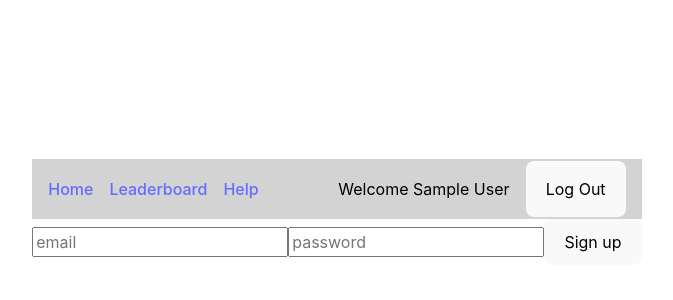
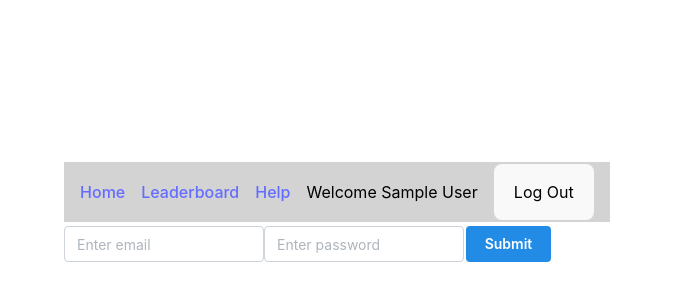
Before and after one commit to HaimFC/code-battle, a React (Vite) app in the folder code-battle/: page /signup in a window 1280 px wide. Shown: the part 188-488 px from the top of the page, without its empty margins (303-976 px from the left). Built offline with nearby package versions, Linux system fonts and the light colour scheme; sample sign-in values are in the browser's storage.

Commit message:
same form but for signing up

```diff
--- a/code-battle/src/pages/SignupPage.jsx
+++ b/code-battle/src/pages/SignupPage.jsx
@@ -1,17 +1,55 @@
-// Jonah
+import { useMockAuth } from "../auth/AuthProvider";
+import { Button, TextInput } from "@mantine/core";
+import { useForm } from "@mantine/form";
 
-// Signup form.
+// TODO: Use supabase handleLogin function
 
-function mockSignUp(user) {
-  console.log("signing up user");
-}
+// Login form (uses Supabase Auth).
+export default function LoginPage() {
+  const { handleSignUp } = useMockAuth();
 
-export default function SignUpPage() {
+  const form = useForm({
+    mode: "uncontrolled",
+    initialValues: {
+      email: "",
+      password: "",
+    },
+
+    validate: {
+      activeUser: (value) =>
+        /^[a-zA-Z].{1,}$/.test(value) ? null : "Invalid userName",
+    },
+    password: (value) =>
+      /^[a-zA-Z].{1,}$/.test(value) ? null : "Invalid password",
+  });
+
   return (
-    <>
-      <input type="text" placeholder="email" />
-      <input type="text" placeholder="password" />
-      <button onClick={mockSignUp}>Sign up</button>
-    </>
+    <form
+      style={{ display: "flex", marginTop: "0.25rem" }}
+      onSubmit={form.onSubmit((values) =>
+        handleSignUp(values.email, values.password)
+      )}
+    >
+      <TextInput
+        w={200}
+        withAsterisk
+        placeholder="Enter email"
+        key={form.key("email")}
+        {...form.getInputProps("email")}
+      />
+      <TextInput
+        w={200}
+        withAsterisk
+        placeholder="Enter password"
+        key={form.key("password")}
+        {...form.getInputProps("password")}
+      />
+      <Button
+        style={{ alignSelf: "flex-start", marginLeft: "0.1rem" }}
+        type="submit"
+      >
+        Submit
+      </Button>
+    </form>
   );
 }
```
